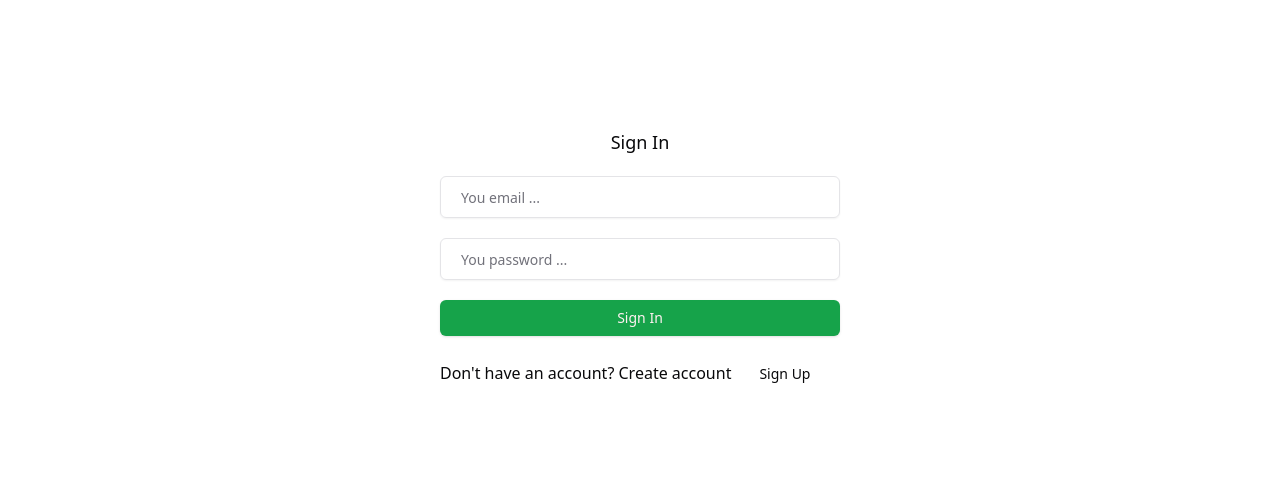
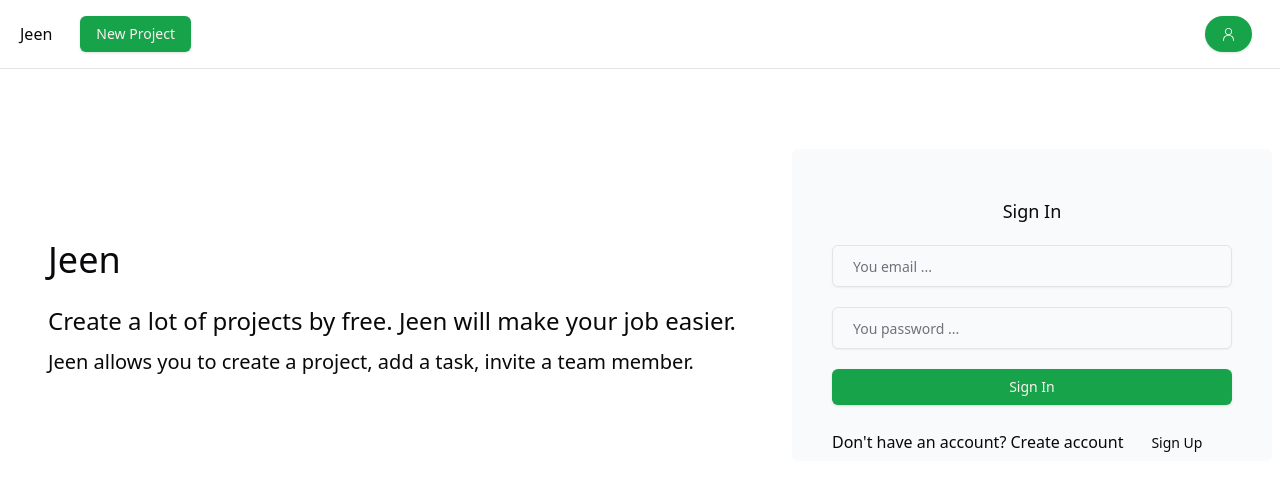
Before and after one commit to NewTea17/Project-Management-Frontend, a React app: page / in a window 1280 px wide. Shown: the top 490 px of the page. Built offline with nearby package versions, Linux system fonts and the light colour scheme; no server answers; the HTML template or start-up script is replaced by a standard one.

Commit message:
Create home page

```diff
--- a/src/App.jsx
+++ b/src/App.jsx
@@ -10,6 +10,7 @@ import { getUserProfile } from './Redux/authenticationApi/Action'
 import { store } from './Redux/Store'
 import { getAllProjects } from './Redux/projectApi/Action'
 import AcceptInvitation from './components/AcceptInvitation/AcceptInvitation'
+import ProjectList from './pages/ProjectList/ProjectList'
 
 const App = () => {
   const dispatch = useDispatch();
@@ -22,25 +23,17 @@ const App = () => {
 
   return (
     <div>
-      {
-        auth.user
-          ?
           <div>
             <Navbar />
 
             <Routes>
               <Route path='/' element={<Home />} />
-              <Route path='/projects' element={<Home />} />
+              <Route path='/projects' element={<ProjectList />} />
               <Route path='/projects/:id' element={<ProjectDetails />} />
               <Route path='/projects/:projectId/:taskId' element={<TaskDetails />} />
               <Route path='/accept_invitation' element={<AcceptInvitation />} />
             </Routes>
           </div>
-          :
-          <div>
-              <AuthPage />
-          </div>
-      }
     </div>
   )
 }
--- a/src/Redux/authenticationApi/Action.js
+++ b/src/Redux/authenticationApi/Action.js
@@ -42,6 +42,7 @@ export const getUserProfile = () => async (dispatch) => {
         });
 
         dispatch({ type: GET_USER_SUCCESS, payload: data });
+        console.log(data);
     } catch (e) {
         console.log(e);
     }
--- a/src/Redux/authenticationApi/Reducer.js
+++ b/src/Redux/authenticationApi/Reducer.js
@@ -26,7 +26,7 @@ export const authReducer = (state = initialState, action) => {
             return { ...state, loading: false, error: null, currentUser: action.payload , user: action.payload };
 
         case LOGOUT:
-            return { ...state, loading: false, error: null, currentUser: null, user: null };
+            return { ...state, loading: false, error: null, user: null };
 
         default:
             return state;
--- a/src/components/Auth/SignIn.jsx
+++ b/src/components/Auth/SignIn.jsx
@@ -5,9 +5,11 @@ import { Input } from '../ui/input';
 import { Button } from '../ui/button';
 import { useDispatch } from 'react-redux';
 import { signIn } from '@/Redux/authenticationApi/Action';
+import { useNavigate } from 'react-router-dom';
 
 const SignIn = () => {
-    const dispatch = useDispatch()
+    const navigate = useNavigate();
+    const dispatch = useDispatch();
 
     const form = useForm({
         defaultValues: {
@@ -18,6 +20,7 @@ const SignIn = () => {
 
     const onSubmit = (data) => {
         dispatch(signIn(data));
+        navigate("/projects");
     }
 
     return (
--- a/src/components/Auth/SignUp.jsx
+++ b/src/components/Auth/SignUp.jsx
@@ -5,9 +5,11 @@ import { Input } from '../ui/input';
 import { Button } from '../ui/button';
 import { useDispatch } from 'react-redux';
 import { signUp } from '@/Redux/authenticationApi/Action';
+import { useNavigate } from 'react-router-dom';
 
 const SignUp = () => {
-    const dispatch = useDispatch()
+    const navigate = useNavigate();
+    const dispatch = useDispatch();
 
     const form = useForm({
         defaultValues: {
@@ -19,6 +21,7 @@ const SignUp = () => {
 
     const onSubmit = (data) => {
         dispatch(signUp(data));
+        navigate("/projects");
     }
 
     return (
--- a/src/components/Chat/ChatBox.jsx
+++ b/src/components/Chat/ChatBox.jsx
@@ -60,7 +60,7 @@ const ChatBox = () => {
                 :
                 <div key={message} className='flex gap-2 mb-2 rounded-full justify-end'>
                   <div className='space-y-2 py-2 px-5 border rounded-se-2xl rounded-s-xl'>
-                    <h3>{message.sender?.fullName}r</h3>
+                    <h3>{message.sender?.fullName}</h3>
                     <p>{message.content}</p>
                   </div>
                   <Avatar>
--- a/src/components/Navbar/Navbar.jsx
+++ b/src/components/Navbar/Navbar.jsx
@@ -15,6 +15,7 @@ const Navbar = () => {
 
     const onLogout = () => {
         dispatch(logout());
+        navigate("/");
     }
 
     return (
@@ -45,7 +46,7 @@ const Navbar = () => {
                     </DropdownMenuContent>
                 </DropdownMenu>
 
-                <h3>{auth.user.fullName}</h3>
+                <h3>{auth.user?.fullName}</h3>
             </div>
         </div>
     )
--- a/src/pages/AuthPage/AuthPage.jsx
+++ b/src/pages/AuthPage/AuthPage.jsx
@@ -2,8 +2,10 @@ import SignIn from '@/components/Auth/SignIn';
 import SignUp from '@/components/Auth/SignUp';
 import { Button } from '@/components/ui/button';
 import React, { useState } from 'react'
+import { useNavigate } from 'react-router-dom';
 
 const AuthPage = () => {
+  const navigate = useNavigate();
   const [isSignUp, setIsSignUp] = useState(true);
 
   return (
--- a/src/pages/Home/Home.jsx
+++ b/src/pages/Home/Home.jsx
@@ -1,10 +1,25 @@
-import React from 'react'
-import ProjectList from '../ProjectList/ProjectList'
+import { getUserProfile } from '@/Redux/authenticationApi/Action';
+import { getAllProjects } from '@/Redux/projectApi/Action';
+import React, { useEffect } from 'react'
+import { useDispatch, useSelector } from 'react-redux';
+import AuthPage from '../AuthPage/AuthPage';
 
 const Home = () => {
   return (
-    <div>
-        <ProjectList />
+    <div className='flex items-center justify-around h-[70%] mt-20'>
+      <div className='p-10'>
+        <h1 className='text-[36px]'>Jeen</h1>
+        <h2 className='mt-4 text-[24px]'>
+          Create a lot of projects by free. Jeen will make your job easier.
+        </h2>
+        <h2 className='mt-2 text-[20px]'>
+          Jeen allows you to create a project, add a task, invite a team member.
+        </h2>
+      </div>
+
+      <div className='bg-gray-50 rounded-md'>
+        <AuthPage />
+      </div>
     </div>
   )
 }
--- a/src/pages/ProjectList/ProjectList.jsx
+++ b/src/pages/ProjectList/ProjectList.jsx
@@ -8,7 +8,7 @@ import { ScrollArea } from '@/components/ui/scroll-area'
 import { getAllProjects, searchProjects } from '@/Redux/projectApi/Action'
 import { MagnifyingGlassIcon, MixerHorizontalIcon } from '@radix-ui/react-icons'
 
-import React, { useState } from 'react'
+import React, { useEffect, useState } from 'react'
 import { useDispatch, useSelector } from 'react-redux'
 
 export const tags = [
@@ -95,6 +95,10 @@ const ProjectList = () => {
         setKeyword(e.target.value);
         dispatch(searchProjects(e.target.value));
     }
+
+    useEffect(() => {
+        dispatch(getAllProjects({}));
+    }, [])
 
     return (
         <div>
```
